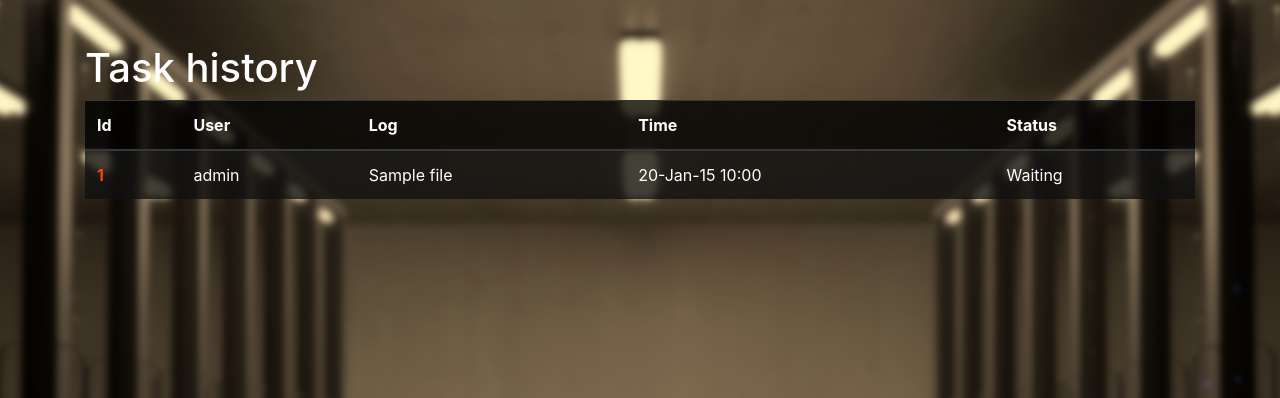
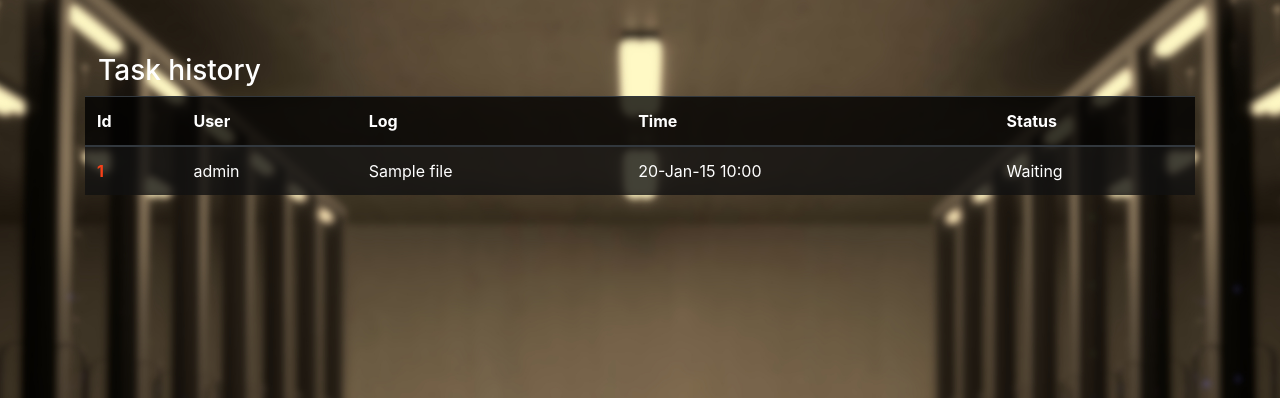
Before and after one commit to JerryLui/hil, a Flask app: page /history in a window 1280 px wide. Shown: the part 56-454 px from the top of the page. Run offline with Flask 2, Linux system fonts and the light colour scheme; tables that the repository leaves empty hold one stand-in row (values such as "Sample post"); data that the repository does not hold is empty; parts of the project's set-up code (start-up, migrations or seed data) failed here and were passed over; some libraries are stand-ins or nearby versions.

Commit message:
Minor styling chnage

```diff
--- a/web/static/css/style.css
+++ b/web/static/css/style.css
@@ -61,7 +61,7 @@ td.spaced {
 
 .header-adjust {
     margin-top: 10px;
-    padding-left: 15px;
+    padding-left: 13px;
 }
 
 .navbar {
--- a/web/templates/history.html
+++ b/web/templates/history.html
@@ -6,7 +6,7 @@
 	<div class="container container-spaced-medium">
 		<div class="row">
 			<div class="col-12">
-				<h1>Task history</h1>
+				<h3 class="header-adjust">Task history</h3>
 				<table class="table table-striped table-dark bg-transparent-78">
 					<thead>
 					<tr>
```
